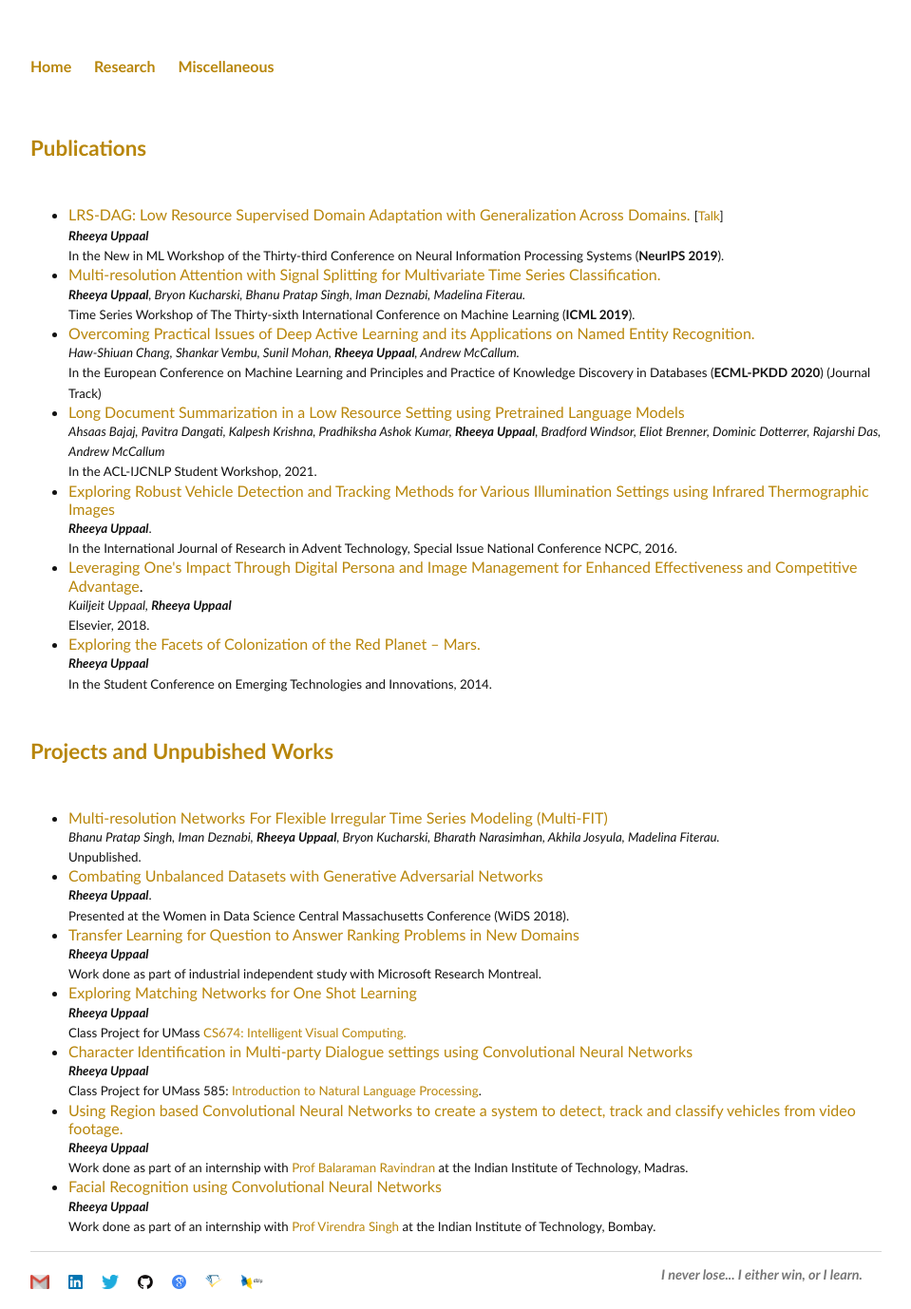
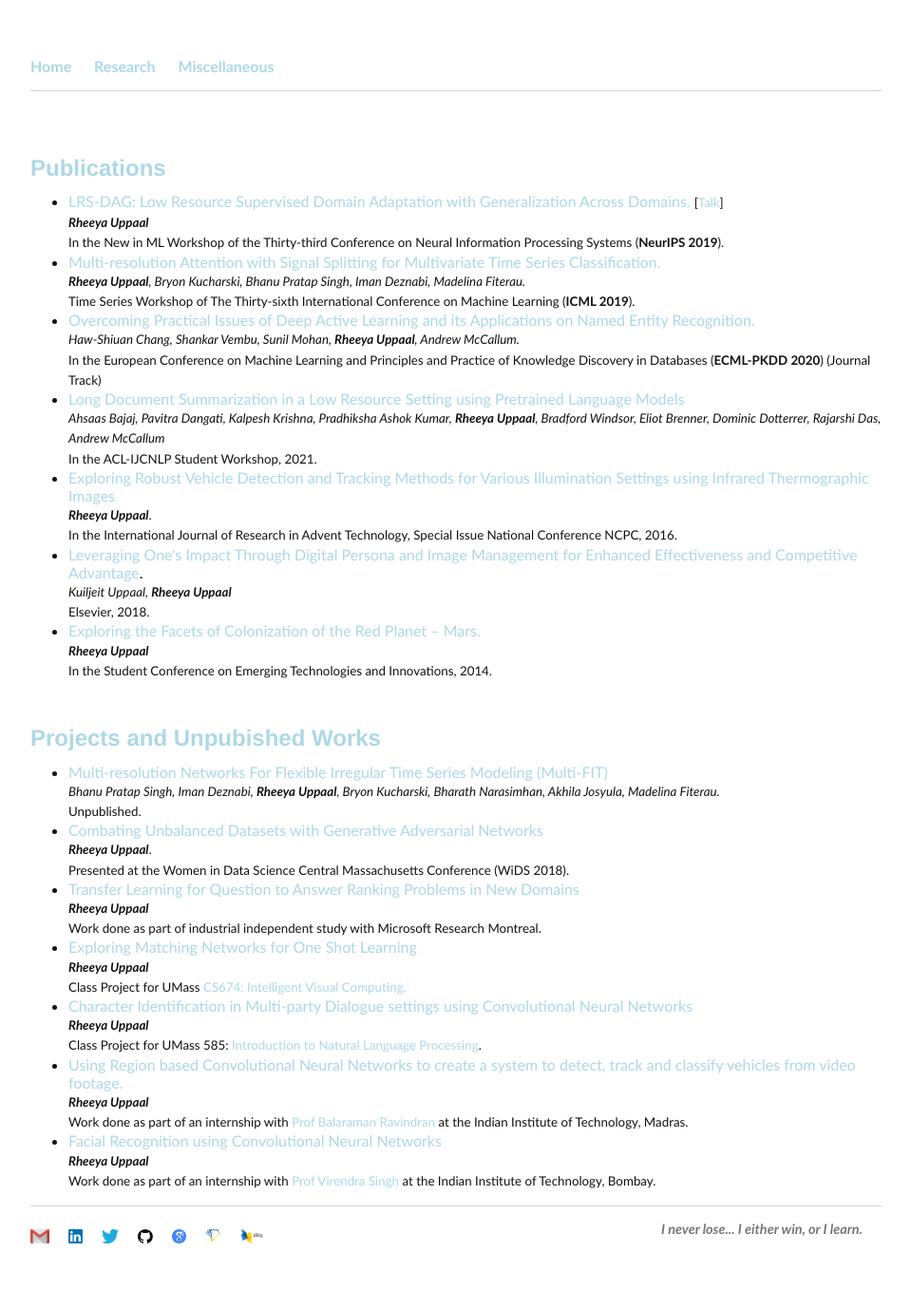
Before and after one commit to Uppaal/Uppaal.github.io, a Jekyll site: the page built from research.html, in a window 1280 px wide. Shown: the whole page at 95% size, without its empty margins (160-1119 px from the left). Built offline with Jekyll 4.4.1, drawn with Linux system fonts in a browser that asks for light colours; after the commit the page ends 1330 px from its top, so only the background shows below that.

Commit message:
Minor formatting changes.

```diff
--- a/_layouts/default.html
+++ b/_layouts/default.html
@@ -12,6 +12,8 @@
 					<li><div class="heading"><a href="/misc.html">Miscellaneous</a></div></li>
 	    		</ul>
 			</nav>
+
+			<br>
 			<div class="container">
 
 <!--				<h3>temp heading</h3>-->
--- a/css/main.css
+++ b/css/main.css
@@ -8,8 +8,8 @@
 
 :root {
     --main-bg-color: white;
-    --heading-color: #B8860B;
-    --link-color: #B8860B;
+    --heading-color: lightblue;
+    --link-color: lightblue;
     --font-color: #111;  /*111 is darkest black and 999 is lightest*/
     --footer-font-color:#777
 }
@@ -30,9 +30,9 @@ div{display:inline-block}
 
 footer {border-top: 1px solid #d5d5d5; font-size: 0.9em; color: var(--footer-font-color)}
 
-h1 {font-size: 1.4em; color: var(--heading-color)}
-h2 {font-size: 1.2em; color: var(--heading-color)}
-h3 {font-size: 1em; color: var(--heading-color)}
+h1 {font-size: 1.5em; color: var(--heading-color); font-family: Helvetica, Arial, sans-serif}
+h2 {font-size: 1.2em; color: var(--heading-color); font-family: Helvetica, Arial, sans-serif}
+h3 {font-size: 1em; color: var(--heading-color); font-family: Helvetica, Arial, sans-serif}
 
 img { padding-top: 10px; padding-bottom: 10px; padding-left: 0; padding-right: 0 }
 
@@ -43,6 +43,7 @@ a:hover {text-decoration: underline}
 
 nav ul, footer ul {padding: 0; list-style: none; font-weight: bold}
 nav ul li, footer ul li {display: inline; margin-right: 20px}
+nav {border-bottom: 1px solid #d5d5d5; padding-bottom: 0}
 ul.posts {margin: 20px auto 40px; font-size: 1.2em}
 ul.posts li {list-style: none; padding:3px}
 
--- a/research.html
+++ b/research.html
@@ -6,7 +6,7 @@ title: Research
 <!--	<h1>{{ page.title }}</h1>-->
 	<p><br></p>
 	<h1>Publications</h1>
-	<br>
+<!--	<br>-->
 	<ul>
 	<li><a href="https://arxiv.org/abs/1909.06718">LRS-DAG: Low Resource Supervised Domain Adaptation with Generalization Across Domains.</a> <small>[<a href="https://www.youtube.com/watch?v=17nxep0Ux50&feature=youtu.be">Talk</a>]</small><br><small><i><b>Rheeya Uppaal</b></i><br>In the New in ML Workshop of the Thirty-third Conference on Neural Information Processing Systems (<b>NeurIPS 2019</b>).</small></li>
 	<li><a href="http://roseyu.com/time-series-workshop/submissions/2019/timeseries-ICML19_paper_55.pdf">Multi-resolution Attention with Signal Splitting for Multivariate Time Series Classification.</a><br><small><i><b>Rheeya Uppaal</b>, Bryon Kucharski, Bhanu Pratap Singh, Iman Deznabi, Madelina Fiterau.</i><br>Time Series Workshop of The Thirty-sixth International Conference on Machine Learning (<b>ICML 2019</b>).</small></li>
@@ -19,7 +19,7 @@ title: Research
 
 	<p><br></p>
 	<h1>Projects and Unpubished Works</h1>
-	<br>
+<!--	<br>-->
 	<ul>
 	<li><a href="https://arxiv.org/abs/1905.00125">Multi-resolution Networks For Flexible Irregular Time Series Modeling (Multi-FIT)</a>
 		<br><small><i>Bhanu Pratap Singh, Iman Deznabi, <b>Rheeya Uppaal</b>, Bryon Kucharski, Bharath Narasimhan, Akhila Josyula, Madelina Fiterau.</i><br>Unpublished.</small></li>
```
